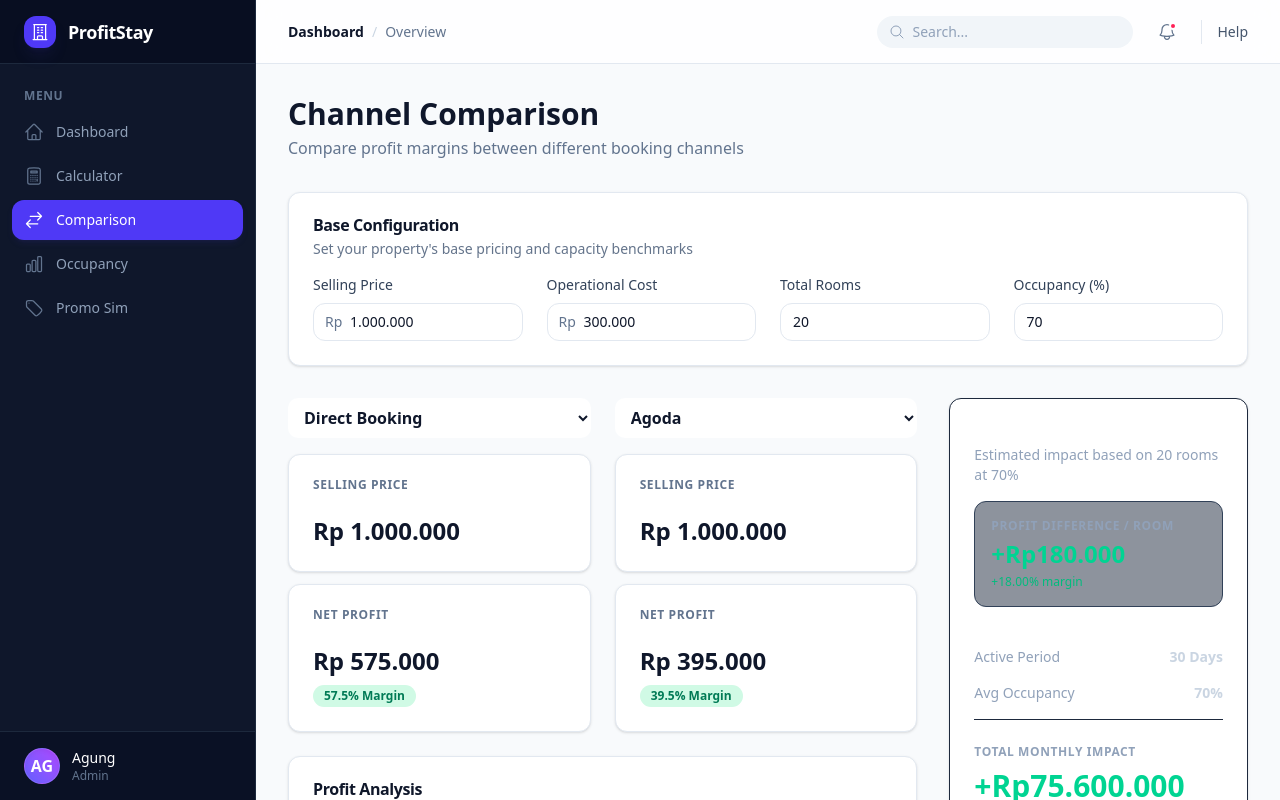
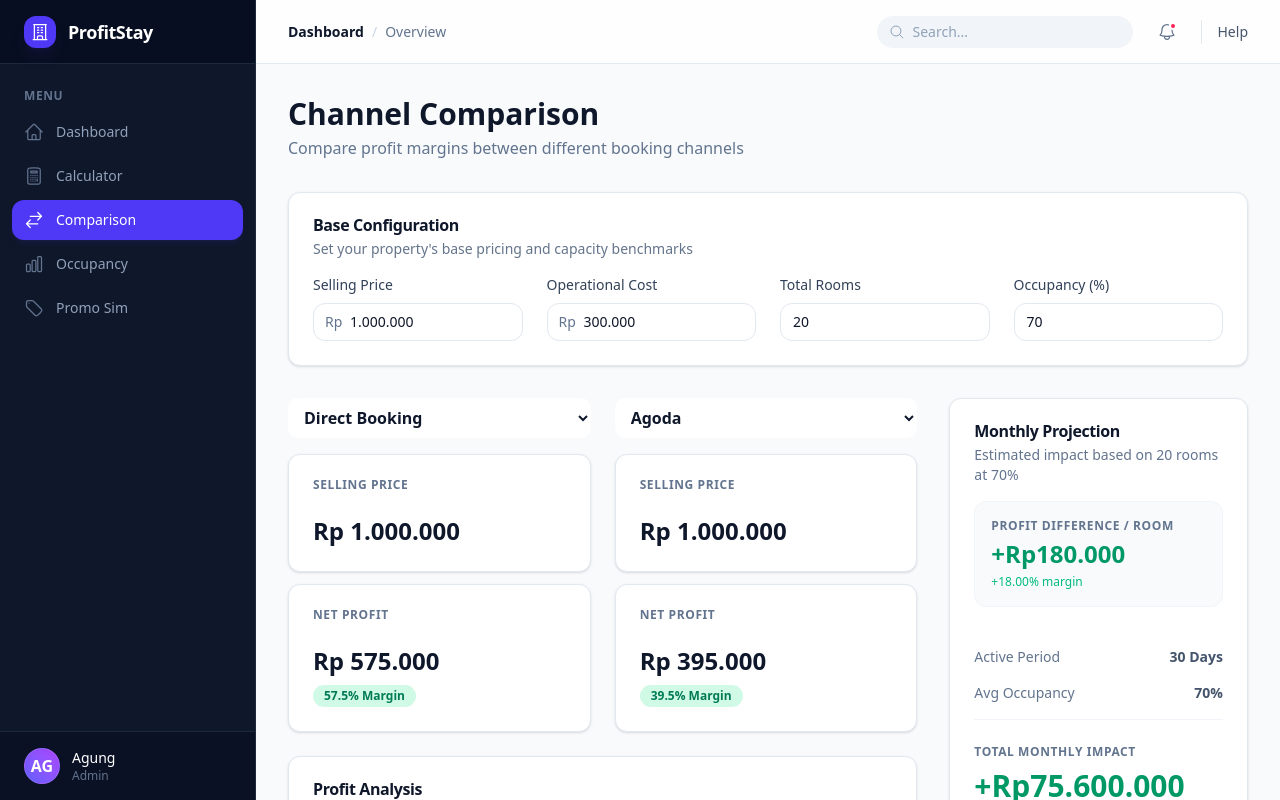
Before and after one commit to agungmahesa/PropertyCalculatorChannel, a Next.js app: page /dashboard/comparison in a window 1280 px wide. Built offline with nearby package versions, Linux system fonts and the light colour scheme.

Commit message:
Standardize UI colors and remove dark mode residue across all pages

```diff
--- a/app/dashboard/comparison/page.tsx
+++ b/app/dashboard/comparison/page.tsx
@@ -256,15 +256,15 @@ export default function ComparisonPage() {
 
                     {/* Monthly Impact Summary */}
                     <div className="lg:col-span-1">
-                        <Card className="h-full bg-slate-900 border-slate-800">
+                        <Card className="h-full bg-white border-slate-200">
                             <CardHeader>
-                                <CardTitle className="text-white">Monthly Projection</CardTitle>
-                                <CardDescription className="text-slate-400 text-sm">Estimated impact based on {totalRooms} rooms at {occupancy}%</CardDescription>
+                                <CardTitle className="text-slate-900">Monthly Projection</CardTitle>
+                                <CardDescription className="text-slate-500 text-sm">Estimated impact based on {totalRooms} rooms at {occupancy}%</CardDescription>
                             </CardHeader>
                             <CardContent className="space-y-6">
-                                <div className="p-4 bg-slate-800/50 rounded-xl border border-slate-700">
-                                    <div className="text-slate-400 text-xs mb-1 uppercase tracking-wider font-semibold">Profit Difference / Room</div>
-                                    <div className={`text-2xl font-bold ${profitDifference >= 0 ? 'text-emerald-400' : 'text-rose-400'}`}>
+                                <div className="p-4 bg-slate-50 rounded-xl border border-slate-100">
+                                    <div className="text-slate-500 text-xs mb-1 uppercase tracking-wider font-semibold">Profit Difference / Room</div>
+                                    <div className={`text-2xl font-bold ${profitDifference >= 0 ? 'text-emerald-600' : 'text-rose-600'}`}>
                                         {profitDifference >= 0 ? '+' : ''}{formatIDR(profitDifference)}
                                     </div>
                                     <div className={`text-xs mt-1 font-medium ${marginDifference >= 0 ? 'text-emerald-500' : 'text-rose-500'}`}>
@@ -273,18 +273,18 @@ export default function ComparisonPage() {
                                 </div>
 
                                 <div className="space-y-4 pt-4">
-                                    <div className="flex justify-between items-center text-slate-300">
-                                        <span className="text-sm text-slate-400">Active Period</span>
+                                    <div className="flex justify-between items-center text-slate-600">
+                                        <span className="text-sm text-slate-500">Active Period</span>
                                         <span className="font-semibold text-sm">30 Days</span>
                                     </div>
-                                    <div className="flex justify-between items-center text-slate-300">
-                                        <span className="text-sm text-slate-400">Avg Occupancy</span>
+                                    <div className="flex justify-between items-center text-slate-600">
+                                        <span className="text-sm text-slate-500">Avg Occupancy</span>
                                         <span className="font-semibold text-sm">{occupancy}%</span>
                                     </div>
 
-                                    <div className="pt-6 border-t border-slate-800">
-                                        <div className="text-slate-400 text-xs mb-2 uppercase tracking-wider font-bold">Total Monthly Impact</div>
-                                        <div className={`text-3xl font-black ${monthlyImpact >= 0 ? 'text-emerald-400' : 'text-rose-400'}`}>
+                                    <div className="pt-6 border-t border-slate-100">
+                                        <div className="text-slate-500 text-xs mb-2 uppercase tracking-wider font-bold">Total Monthly Impact</div>
+                                        <div className={`text-3xl font-black ${monthlyImpact >= 0 ? 'text-emerald-600' : 'text-rose-600'}`}>
                                             {monthlyImpact >= 0 ? '+' : ''}{formatIDR(monthlyImpact)}
                                         </div>
                                     </div>
--- a/app/dashboard/occupancy/page.tsx
+++ b/app/dashboard/occupancy/page.tsx
@@ -87,8 +87,8 @@ export default function OccupancyPage() {
                 {/* Status and Recommendation */}
                 <div className="grid grid-cols-1 lg:grid-cols-3 gap-8">
                     {/* Occupancy Rate Display */}
-                    <Card className="lg:col-span-2 overflow-hidden border-0 shadow-lg">
-                        <div className={`h-2 w-full ${result.status === 'high' ? 'bg-emerald-500' : 'bg-amber-500'}`}></div>
+                    <Card className="lg:col-span-2 overflow-hidden border border-slate-200">
+                        <div className={`h-1.5 w-full ${result.status === 'high' ? 'bg-emerald-500' : 'bg-amber-500'}`}></div>
                         <CardContent className="pt-8 pb-10 text-center">
                             <div className="flex justify-center mb-6">
                                 <div className={`p-4 rounded-full ${result.status === 'high' ? 'bg-emerald-100' : 'bg-amber-100'}`}>
@@ -122,10 +122,10 @@ export default function OccupancyPage() {
 
                     {/* Recommendation Card */}
                     <div className="space-y-6">
-                        <Card className="bg-indigo-600 border-indigo-500 text-white shadow-xl shadow-indigo-500/20">
+                        <Card className="bg-indigo-600 text-white shadow-lg shadow-indigo-500/20 border-0">
                             <CardHeader>
                                 <div className="flex items-center gap-3">
-                                    <div className="p-2 bg-white/20 rounded-lg">
+                                    <div className="p-2 bg-white/10 rounded-lg">
                                         <ChartBarIcon className="h-6 w-6 text-white" />
                                     </div>
                                     <CardTitle className="text-white">Strategy</CardTitle>
--- a/app/dashboard/promo/page.tsx
+++ b/app/dashboard/promo/page.tsx
@@ -83,7 +83,7 @@ export default function PromoPage() {
                     {/* Left Side: Comparison and Analysis */}
                     <div className="lg:col-span-2 space-y-6">
                         <div className="grid grid-cols-1 md:grid-cols-2 gap-6">
-                            <Card className="bg-slate-50 border-slate-200">
+                            <Card className="bg-white border-slate-200">
                                 <CardHeader className="pb-2">
                                     <span className="text-xs font-bold uppercase tracking-wider text-slate-500">Normal Pricing</span>
                                 </CardHeader>
@@ -98,13 +98,13 @@ export default function PromoPage() {
                                 </CardContent>
                             </Card>
 
-                            <Card className="bg-indigo-50 border-indigo-100">
+                            <Card className="bg-indigo-50 border-indigo-200">
                                 <CardHeader className="pb-2">
-                                    <span className="text-xs font-bold uppercase tracking-wider text-indigo-500">Discounted Pricing</span>
+                                    <span className="text-xs font-bold uppercase tracking-wider text-indigo-700">Discounted Pricing</span>
                                 </CardHeader>
                                 <CardContent>
-                                    <div className="text-3xl font-bold text-indigo-600 mb-2">{formatIDR(result.discountedPrice)}</div>
-                                    <div className="flex items-center gap-2 text-sm text-indigo-500 font-medium">
+                                    <div className="text-3xl font-bold text-indigo-700 mb-2">{formatIDR(result.discountedPrice)}</div>
+                                    <div className="flex items-center gap-2 text-sm text-indigo-600 font-medium">
                                         Profit: {formatIDR(result.discountedProfit)}
                                         <span className="px-1.5 py-0.5 bg-indigo-100 rounded text-xs font-bold">
                                             {formatPercentage((result.discountedProfit / result.discountedPrice) * 100, 1)}
--- a/components/DeductionList.tsx
+++ b/components/DeductionList.tsx
@@ -54,13 +54,13 @@ function SortableDeductionItem({ deduction, onChange, onDelete }: SortableItemPr
         <div
             ref={setNodeRef}
             style={style}
-            className={`flex items-center gap-3 p-3 bg-white dark:bg-slate-900 rounded-lg border border-slate-200 dark:border-slate-800 shadow-sm transition-shadow ${isDragging ? 'shadow-lg border-indigo-500 ring-2 ring-indigo-500/20' : ''}`}
+            className={`flex items-center gap-3 p-3 bg-white rounded-lg border border-slate-200 shadow-sm transition-shadow ${isDragging ? 'shadow-lg border-indigo-500 ring-2 ring-indigo-500/20' : ''}`}
         >
             {/* Drag Handle */}
             <button
                 {...attributes}
                 {...listeners}
-                className="cursor-grab active:cursor-grabbing p-1 text-slate-400 hover:text-slate-600 dark:hover:text-slate-300 transition-colors"
+                className="cursor-grab active:cursor-grabbing p-1 text-slate-400 hover:text-slate-600 transition-colors"
             >
                 <Bars2Icon className="h-4 w-4" />
             </button>
@@ -85,7 +85,7 @@ function SortableDeductionItem({ deduction, onChange, onDelete }: SortableItemPr
                     <select
                         value={deduction.type}
                         onChange={(e) => onChange(deduction.id, 'type', e.target.value)}
-                        className="w-full h-8 text-sm rounded-md border-slate-300 dark:border-slate-700 bg-white dark:bg-slate-950 focus:ring-1 focus:ring-indigo-500"
+                        className="w-full h-8 text-sm rounded-md border-slate-300 bg-white focus:ring-1 focus:ring-indigo-500"
                     >
                         <option value="percentage">%</option>
                         <option value="fixed">Flat</option>
@@ -184,7 +184,7 @@ export default function DeductionList({ deductions, onChange }: DeductionListPro
             </DndContext>
 
             {deductions.length === 0 && (
-                <div className="text-center py-6 text-slate-500 text-sm italic border-2 border-dashed border-slate-200 dark:border-slate-800 rounded-xl">
+                <div className="text-center py-6 text-slate-500 text-sm italic border-2 border-dashed border-slate-200 rounded-xl">
                     No deductions added.
                 </div>
             )}
```
Also changed, not shown: components/BreakdownPanel.tsx (+10 -10 lines).
